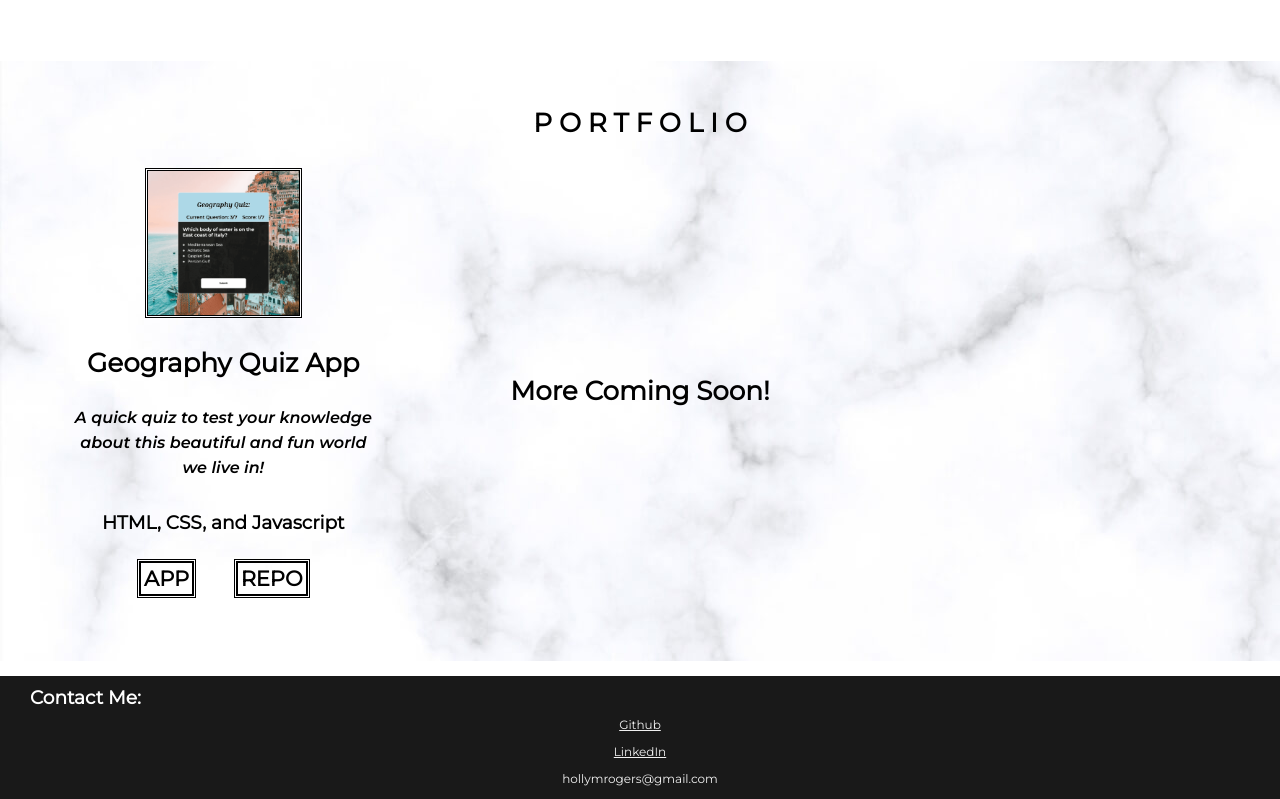
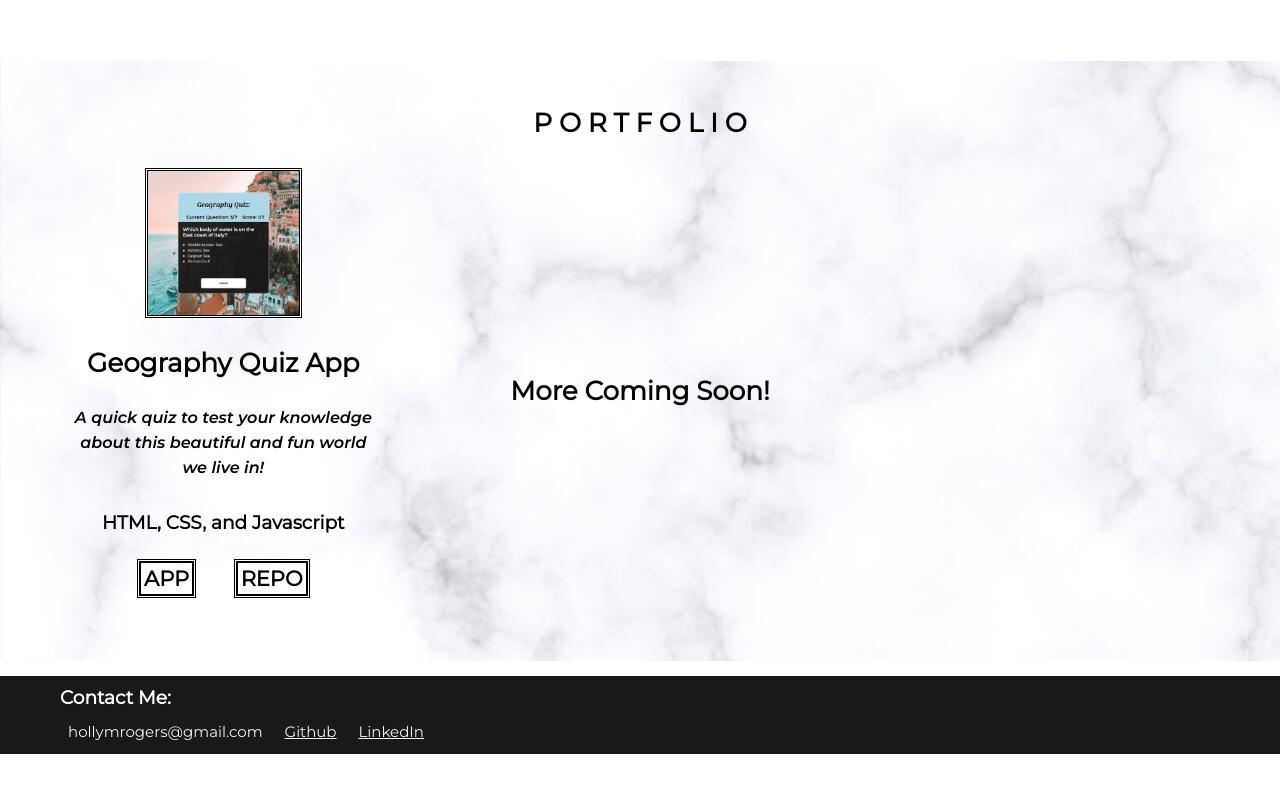
Before and after one commit to holly257/personalPortfolio, a plain HTML site: page index.html in a window 1280 px wide. Shown: the part 1253-2052 px from the top of the page. After the commit the page ends 2007 px from the top, so only its background shows below. Drawn offline with nearby package versions, Linux system fonts and the light colour scheme.

Commit message:
changed footer font size

```diff
--- a/index.css
+++ b/index.css
@@ -330,10 +330,18 @@ h6{
         font-size: 21px;
     }
 
-        /* still working on view */
+    #contact, #footer {
+        margin: 5px 30px;
+    }
+
     #footer {
         display: inline;
         text-align: center;
+    }
+
+    .foot {
+        display:inline-block;
+        font-size: 15px;
     }
 
 /* grid formatting */
--- a/index.html
+++ b/index.html
@@ -87,9 +87,9 @@
     <footer id="page-footer" class="scrolling-box">
         <h5 id="contact">Contact Me:</h5>
         <ul id="footer">
+            <li class="foot">hollymrogers@gmail.com</li>
             <li class="foot"><a href="https://github.com/holly257/" tabindex="6">Github</a></li>
             <li class="foot"><a href="https://www.linkedin.com/in/holly-rogers-1194a0178/" tabindex="7">LinkedIn</a></li>
-            <li class="foot">hollymrogers@gmail.com</li>
         </ul>
     </footer>
 
```
